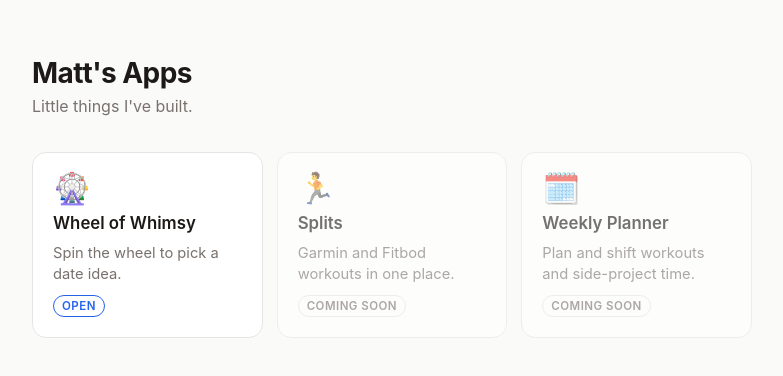
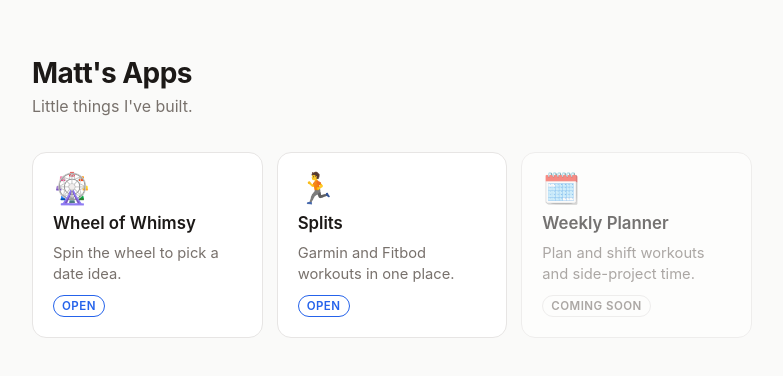
Before and after one commit to mattkrnr/mattkrnr.github.io, a plain HTML site: page index.html in a window 1280 px wide. Shown: the whole page, without its empty margins (248-1031 px from the left). Drawn offline with Linux system fonts and the light colour scheme.

Commit message:
Link Splits from the homepage
Co-Authored-By: Claude Opus 5.5 <noreply@anthropic.com>
Claude-Session: https://claude.ai/code/session_01JARH6gH3pX5hzkL9gWXD8s

```diff
--- a/index.html
+++ b/index.html
@@ -83,7 +83,7 @@
     // Add "from=home" to each url so the app shows a back arrow to this page.
     const apps = [
       { name: "Wheel of Whimsy", icon: "🎡", desc: "Spin the wheel to pick a date idea.", url: "/dates/?list=matt&from=home" },
-      { name: "Splits", icon: "🏃", desc: "Garmin and Fitbod workouts in one place.", url: "" },
+      { name: "Splits", icon: "🏃", desc: "Garmin and Fitbod workouts in one place.", url: "/splits/?from=home" },
       { name: "Weekly Planner", icon: "🗓️", desc: "Plan and shift workouts and side-project time.", url: "" },
     ];
 
```
